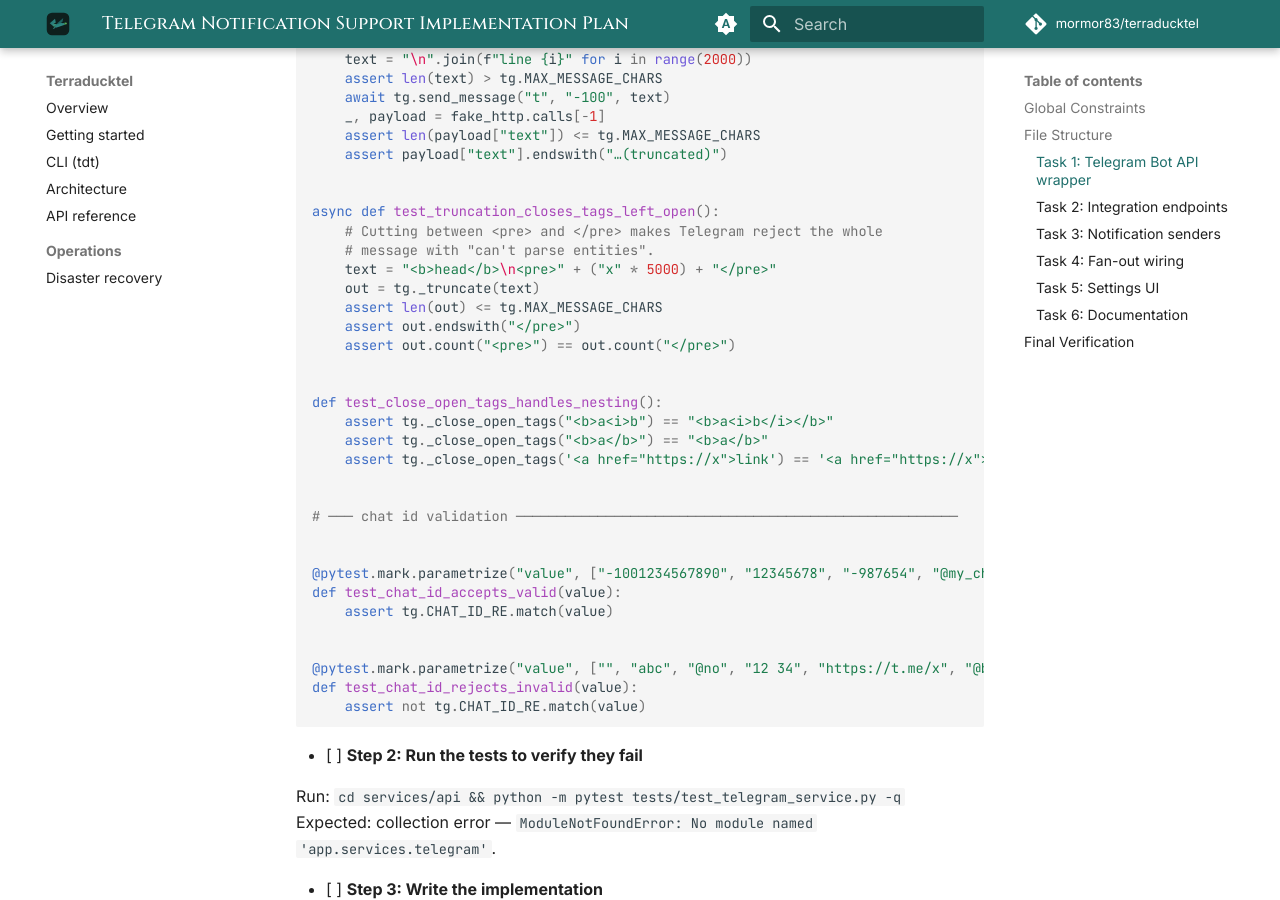
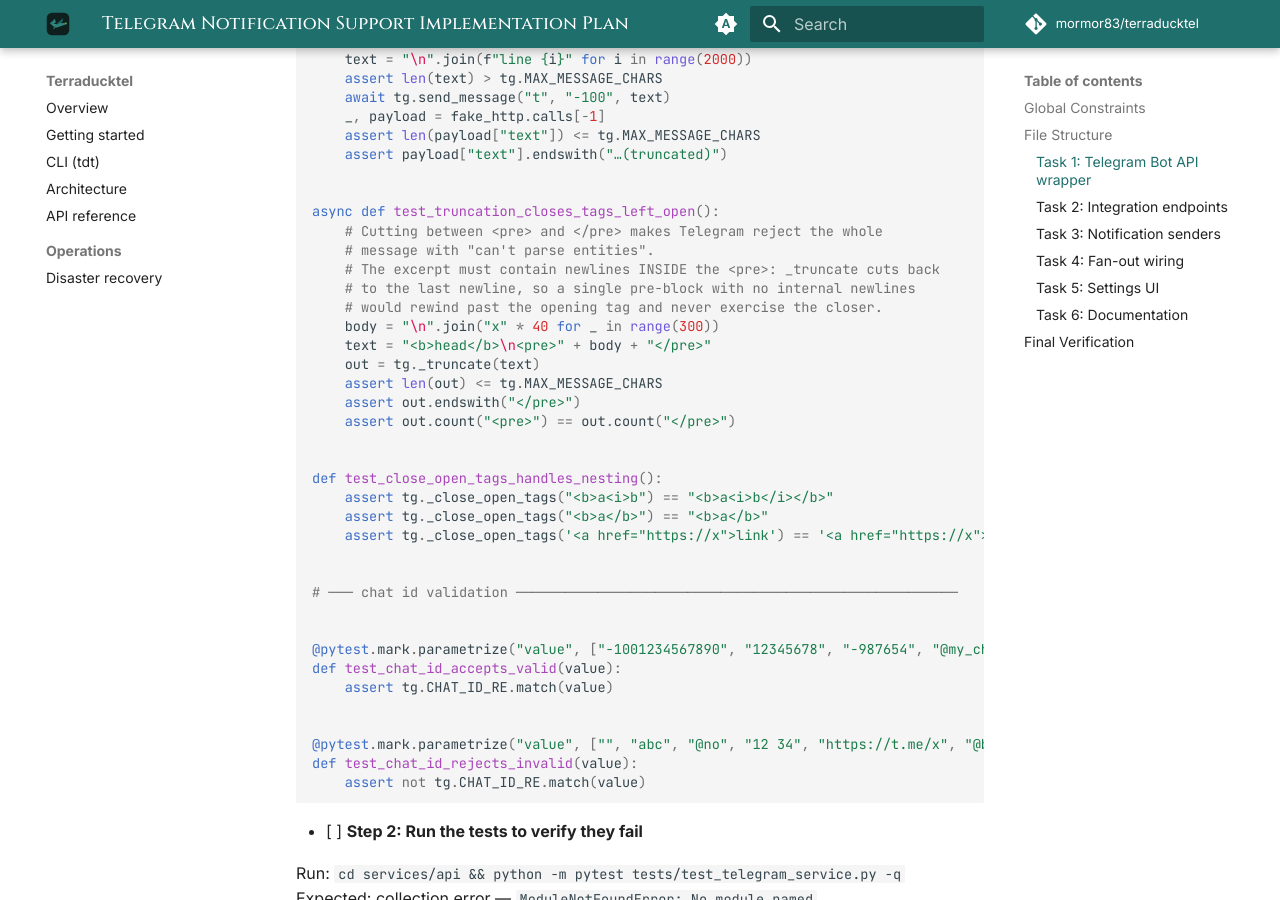
Before and after one commit to mormor83/terraducktel, an MkDocs documentation site: the page built from docs/superpowers/plans/2026-09-13-telegram-notifications.md, in a window 1280 px wide and 900 px high, scrolled down 6402 px. Built offline with MkDocs 1.6.1 and Material for MkDocs 9.7.7, drawn with Linux system fonts in a browser that asks for light colours; comment, search, counter and statistics services are not loaded; some of the changed text lies outside the part shown.

Commit message:
fix(plan): correct two defects found in the pre-flight scan
The truncation test's sample text had its only newline before <pre>, so
_truncate would rewind past the opening tag and the tag-closing assertion
could never pass. UserBusinessUnit is defined in app.models.business_unit,
not a module of its own.

Co-Authored-By: Claude Opus 5 <noreply@anthropic.com>
Claude-Session: https://claude.ai/code/session_01BkyJ78PBnhmi5cuoB5xHit

```diff
--- a/docs/superpowers/plans/2026-09-13-telegram-notifications.md
+++ b/docs/superpowers/plans/2026-09-13-telegram-notifications.md
@@ -256,7 +256,11 @@ async def test_long_message_is_truncated_below_the_cap(fake_http):
 async def test_truncation_closes_tags_left_open():
     # Cutting between <pre> and </pre> makes Telegram reject the whole
     # message with "can't parse entities".
-    text = "<b>head</b>\n<pre>" + ("x" * 5000) + "</pre>"
+    # The excerpt must contain newlines INSIDE the <pre>: _truncate cuts back
+    # to the last newline, so a single pre-block with no internal newlines
+    # would rewind past the opening tag and never exercise the closer.
+    body = "\n".join("x" * 40 for _ in range(300))
+    text = "<b>head</b>\n<pre>" + body + "</pre>"
     out = tg._truncate(text)
     assert len(out) <= tg.MAX_MESSAGE_CHARS
     assert out.endswith("</pre>")
@@ -713,8 +717,9 @@ async def test_put_without_a_token_reuses_the_stored_one(
 async def test_config_is_scoped_to_the_business_unit(
     auth_client, admin_token, good_telegram, _setup_db
 ):
-    from app.models.business_unit import BusinessUnit
-    from app.models.user_business_unit import UserBusinessUnit
+    # NOTE: UserBusinessUnit lives in app.models.business_unit, not in a
+    # module of its own.
+    from app.models.business_unit import BusinessUnit, UserBusinessUnit
     from app.models.user import User
     from sqlalchemy import select
     import uuid
```
